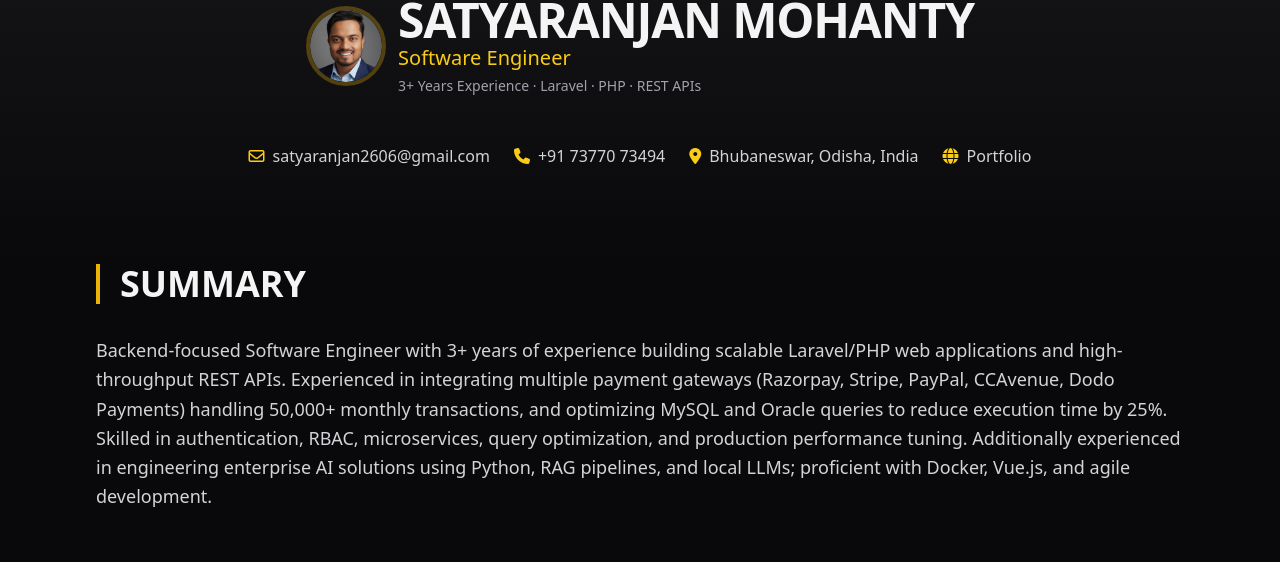
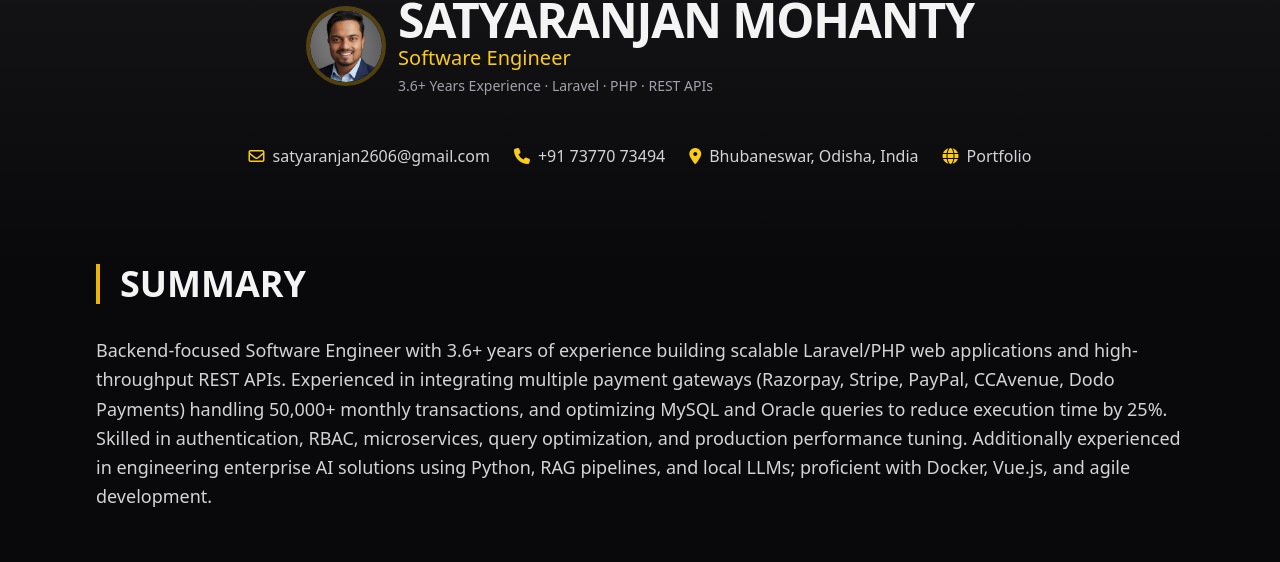
Before and after one commit to Satyaranjan2606/my-portfolio, a Vue app: page / in a window 1280 px wide. Shown: the part 148-710 px from the top of the page. Built offline with nearby package versions, Linux system fonts and the light colour scheme.

Commit message:
3+ to 3.6+

```diff
--- a/src/App.vue
+++ b/src/App.vue
@@ -37,7 +37,7 @@
           <div class="text-left">
             <h1 class="text-4xl md:text-5xl font-bold tracking-tight">SATYARANJAN MOHANTY</h1>
             <p class="text-xl text-yellow-400 font-medium">Software Engineer</p>
-            <p class="text-sm text-zinc-400 mt-1">3+ Years Experience · Laravel · PHP · REST APIs</p>
+            <p class="text-sm text-zinc-400 mt-1">3.6+ Years Experience · Laravel · PHP · REST APIs</p>
           </div>
         </div>
 
@@ -70,7 +70,7 @@
         <h2 class="text-4xl font-bold mb-8 border-l-4 border-yellow-500 pl-5">SUMMARY</h2>
         <div class="prose prose-invert max-w-none text-lg leading-relaxed text-zinc-300">
           <p>
-            Backend-focused Software Engineer with 3+ years of experience building scalable Laravel/PHP web
+            Backend-focused Software Engineer with 3.6+ years of experience building scalable Laravel/PHP web
             applications and high-throughput REST APIs. Experienced in integrating multiple payment gateways
             (Razorpay, Stripe, PayPal, CCAvenue, Dodo Payments) handling 50,000+ monthly transactions, and
             optimizing MySQL and Oracle queries to reduce execution time by 25%. Skilled in authentication,
```
